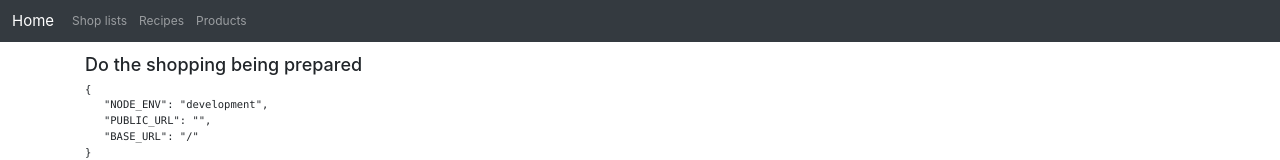
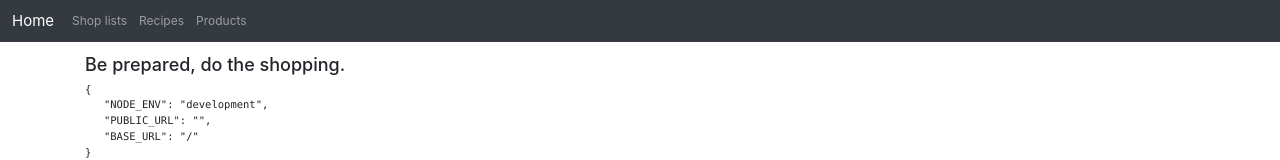
Before and after one commit to rafal-monka/react-buylist, a React (Create React App) app: page / in a window 1280 px wide. Shown: the top 160 px of the page. Built offline with nearby package versions, Linux system fonts and the light colour scheme; no server answers; the HTML template or start-up script is replaced by a standard one.

Commit message:
package.json heroku "start": "serve -s build"

```diff
--- a/package.json
+++ b/package.json
@@ -18,7 +18,8 @@
     "react-table": "^7.0.4"
   },
   "scripts": {
-    "start": "react-scripts start",
+    "dev": "react-scripts start",
+    "start": "serve -s build",
     "build": "react-scripts build",
     "test": "react-scripts test",
     "eject": "react-scripts eject"
--- a/src/components/Home.js
+++ b/src/components/Home.js
@@ -3,7 +3,7 @@ import React from "react";
 const Home = () => {
     return (
         <div>
-            <h4>Do the shopping being prepared</h4>
+            <h4>Be prepared, do the shopping.</h4>
             <pre>{JSON.stringify(process.env, null, 3)}</pre>
         </div>
     )
```
